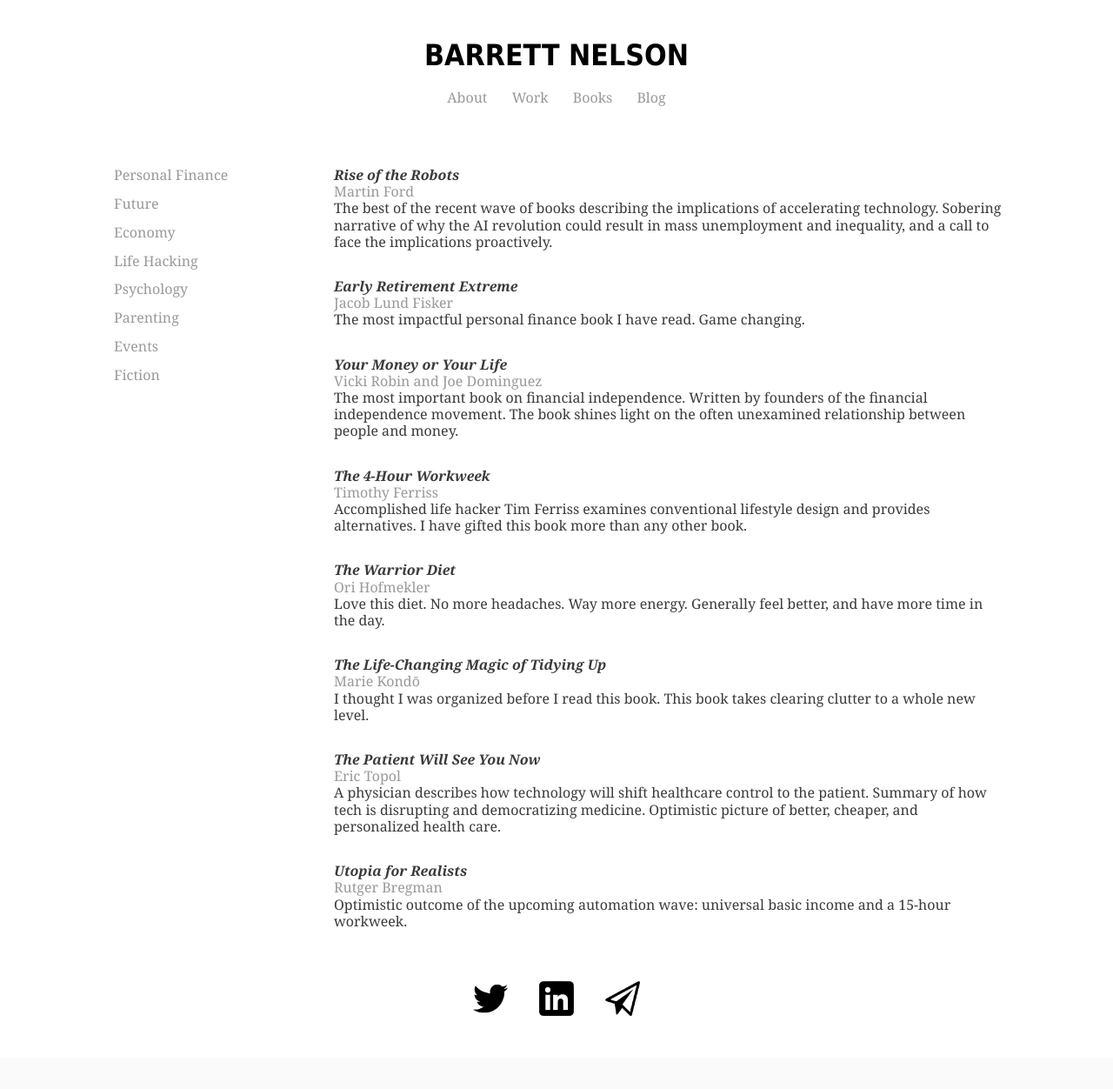
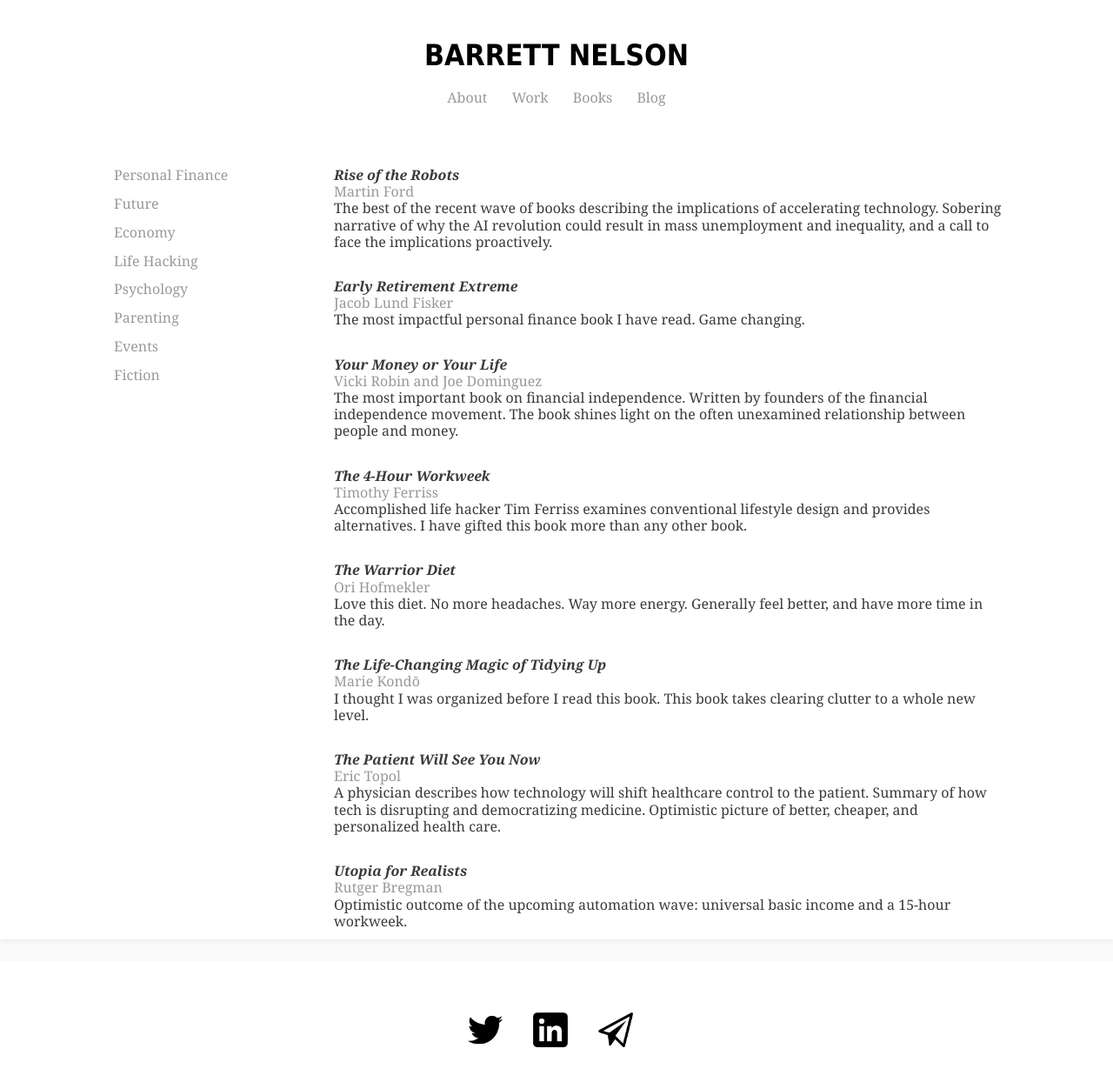
Before and after one commit to bstnel/bstnel.github.io, a Jekyll site: the page books/index.html, which Jekyll copies as it is, in a window 1280 px wide. Shown: the whole page at 87% size. Built offline with Jekyll 4.4.1, drawn with Linux system fonts in a browser that asks for light colours; before the commit the page ends 1216 px from its top, so only the background shows below that.

Commit message:
Update index.html

```diff
--- a/books/index.html
+++ b/books/index.html
@@ -86,14 +86,13 @@
       </p>
 	    </div>
 </div>
-<footer>
-  <div class="footer">
-	        <ul class="footer">
+<h6>
+	        <ul>
 	        <li><a href="https://twitter.com/barstonel"><img src="../twitter-256-black.png"style="width:40px;height:40px;"></a></li>
 		<li><a href="https://www.linkedin.com/in/barrettnelson/"><img src="../linkedin-256-black.png"style="width:40px;height:40px;"></a></li>
 		<li><a href="mailto:bstnel@gmail.com"><img src="../email-256-black.png"style="width:40px;height:40px;"></a></li>
 		</ul>
-  </div>
-</footer>
+</h6>
+</div>
 </body>
 </html>
```
